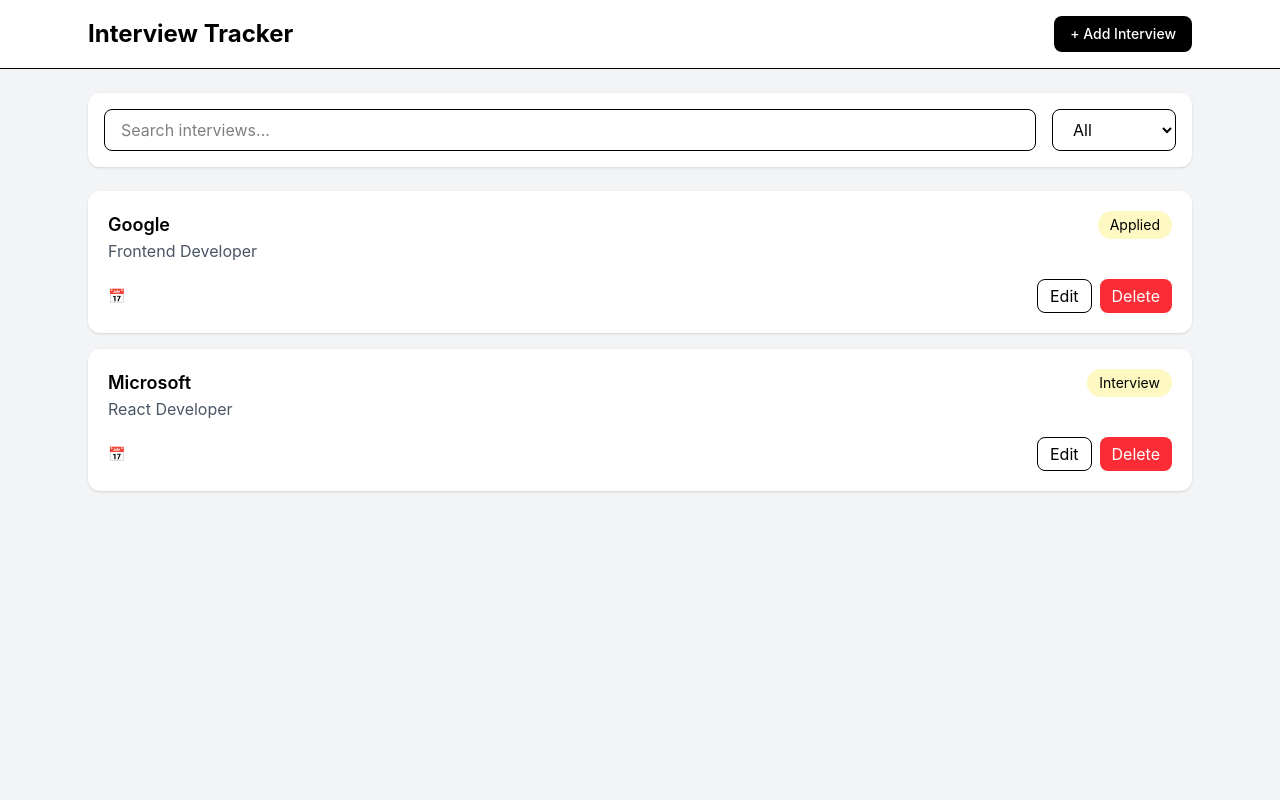
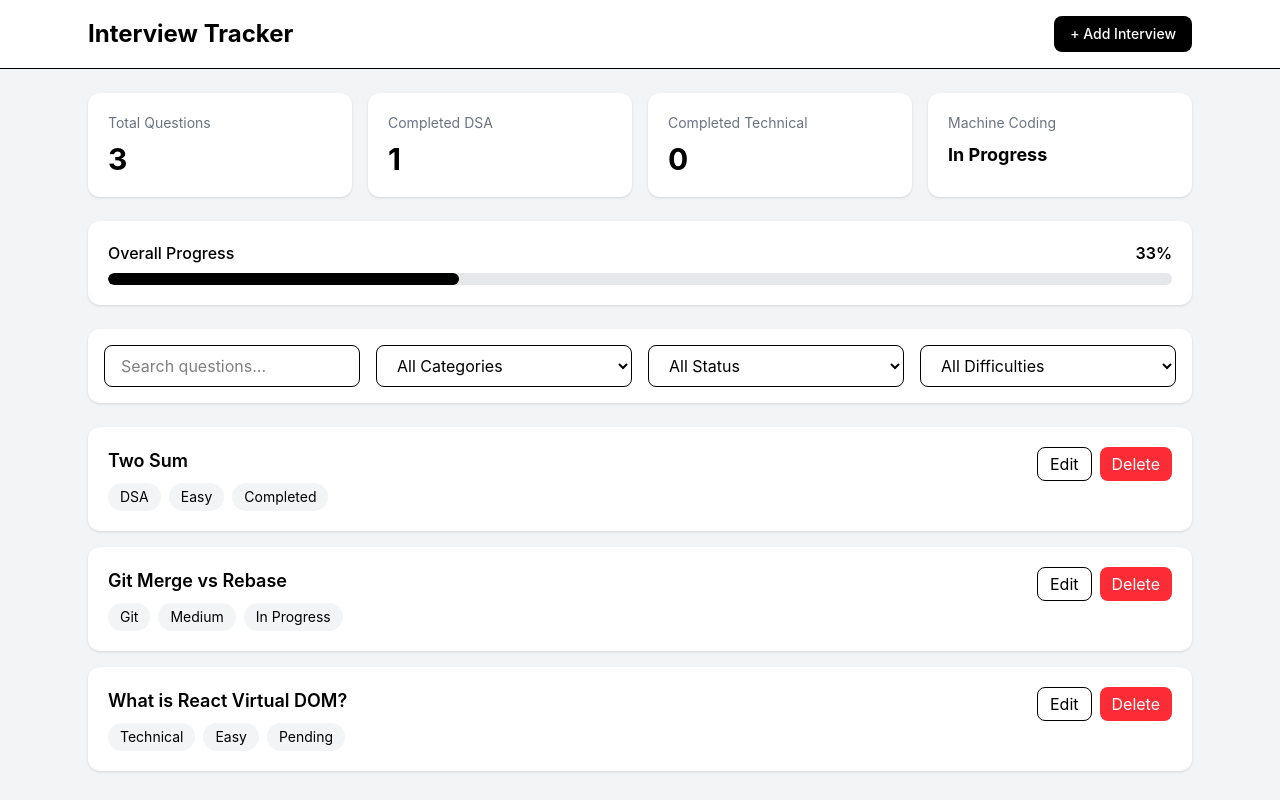
Before and after one commit to amitgith/Interview-Tracker, a React (Vite) app: page / in a window 1280 px wide. Built offline with nearby package versions, Linux system fonts and the light colour scheme.

Commit message:
feat: add localStorage persistence for interview tracker

```diff
--- /dev/null
+++ b/src/components/Dashboard.jsx
@@ -0,0 +1,79 @@
+import { useSelector } from "react-redux";
+
+const Dashboard = () => {
+  const interviews = useSelector((state) => state.tracker.interviews);
+
+  const totalQuestions = interviews.length;
+
+  const completedDSA = interviews.filter(
+    (item) => item.category === "DSA" && item.status === "Completed",
+  ).length;
+
+  const completedTechnical = interviews.filter(
+    (item) => item.category === "Technical" && item.status === "Completed",
+  ).length;
+
+  const completedQuestions = interviews.filter(
+    (item) => item.status === "Completed",
+  ).length;
+
+  const progress =
+    totalQuestions === 0
+      ? 0
+      : Math.round((completedQuestions / totalQuestions) * 100);
+
+  return (
+    <div>
+      {/* Dashboard Cards */}
+      <div className="grid gap-4 md:grid-cols-4">
+        {/* Total Questions */}
+        <div className="rounded-xl bg-white p-5 shadow-sm">
+          <p className="text-sm text-gray-500">Total Questions</p>
+
+          <h2 className="mt-2 text-3xl font-bold">{totalQuestions}</h2>
+        </div>
+
+        {/* Completed DSA */}
+        <div className="rounded-xl bg-white p-5 shadow-sm">
+          <p className="text-sm text-gray-500">Completed DSA</p>
+
+          <h2 className="mt-2 text-3xl font-bold">{completedDSA}</h2>
+        </div>
+
+        {/* Completed Technical */}
+        <div className="rounded-xl bg-white p-5 shadow-sm">
+          <p className="text-sm text-gray-500">Completed Technical</p>
+
+          <h2 className="mt-2 text-3xl font-bold">{completedTechnical}</h2>
+        </div>
+
+        {/* Machine Coding */}
+        <div className="rounded-xl bg-white p-5 shadow-sm">
+          <p className="text-sm text-gray-500">Machine Coding</p>
+
+          <h2 className="mt-2 text-lg font-bold">
+            {progress >= 70 ? "Good Progress" : "In Progress"}
+          </h2>
+        </div>
+      </div>
+
+      {/* Overall Progress */}
+      <div className="mt-6 rounded-xl bg-white p-5 shadow-sm">
+        <div className="mb-2 flex justify-between">
+          <p className="font-medium">Overall Progress</p>
+
+          <span className="font-semibold">{progress}%</span>
+        </div>
+
+        <div className="h-3 overflow-hidden rounded-full bg-gray-200">
+          <div
+            className="h-full rounded-full bg-black"
+            style={{ width: `${progress}%` }}
+          />
+        </div>
+      </div>
+    </div>
+  );
+};
+
+export default Dashboard;
--- a/src/components/EditInterviewForm.jsx
+++ b/src/components/EditInterviewForm.jsx
@@ -11,10 +11,10 @@
     formState: { errors },
   } = useForm({
     defaultValues: {
-      company: interview.company,
-      role: interview.role,
+      question: interview.question,
+      category: interview.category,
+      difficulty: interview.difficulty,
       status: interview.status,
-      date: interview.date,
     },
   });
 
@@ -35,57 +35,56 @@
       className="mt-4 rounded-xl bg-white p-5 shadow-sm"
     >
       <div className="grid gap-4">
+        {/* Question */}
         <div>
           <input
-            {...register("company", {
-              required: "Company name is required",
+            {...register("question", {
+              required: "Question is required",
             })}
-            className="w-full rounded-lg border px-4 py-2"
+            className="w-full rounded-lg border px-4 py-2 outline-none"
           />
 
-          {errors.company && (
-            <p className="text-sm text-red-500">{errors.company.message}</p>
+          {errors.question && (
+            <p className="mt-1 text-sm text-red-500">
+              {errors.question.message}
+            </p>
           )}
         </div>
 
-        <div>
-          <input
-            {...register("role", {
-              required: "Job role is required",
-            })}
-            className="w-full rounded-lg border px-4 py-2"
-          />
-
-          {errors.role && (
-            <p className="text-sm text-red-500">{errors.role.message}</p>
-          )}
-        </div>
-
-        <select {...register("status")} className="rounded-lg border px-4 py-2">
-          <option value="Applied">Applied</option>
-          <option value="Interview">Interview</option>
-          <option value="Selected">Selected</option>
-          <option value="Rejected">Rejected</option>
+        {/* Category */}
+        <select
+          {...register("category")}
+          className="rounded-lg border px-4 py-2"
+        >
+          <option value="DSA">DSA</option>
+          <option value="Git">Git</option>
+          <option value="Technical">Technical</option>
         </select>
 
-        <input
-          type="date"
-          {...register("date", {
-            required: "Date is required",
-          })}
+        {/* Difficulty */}
+        <select
+          {...register("difficulty")}
           className="rounded-lg border px-4 py-2"
-        />
+        >
+          <option value="Easy">Easy</option>
+          <option value="Medium">Medium</option>
+          <option value="Hard">Hard</option>
+        </select>
 
-        {errors.date && (
-          <p className="text-sm text-red-500">{errors.date.message}</p>
-        )}
+        {/* Status */}
+        <select {...register("status")} className="rounded-lg border px-4 py-2">
+          <option value="Pending">Pending</option>
+          <option value="In Progress">In Progress</option>
+          <option value="Completed">Completed</option>
+        </select>
 
+        {/* Buttons */}
         <div className="flex gap-3">
           <button
             type="submit"
             className="rounded-lg bg-black px-4 py-2 text-white"
           >
-            Update Interview
+            Update Question
           </button>
 
           <button
--- a/src/components/FilterBar.jsx
+++ b/src/components/FilterBar.jsx
@@ -1,21 +1,62 @@
+import { useDispatch, useSelector } from "react-redux";
+import {
+  setSearch,
+  setCategoryFilter,
+  setStatusFilter,
+  setDifficultyFilter,
+} from "../features/tracker/trackerSlice";
+
 const FilterBar = () => {
+  const dispatch = useDispatch();
+
+  const filters = useSelector((state) => state.tracker.filters);
+
   return (
-    <div className="flex gap-4 rounded-xl bg-white p-4 shadow-sm">
-
+    <div className="grid gap-4 rounded-xl bg-white p-4 shadow-sm md:grid-cols-4">
+      {/* Search */}
       <input
         type="text"
-        placeholder="Search interviews..."
-        className="flex-1 rounded-lg border px-4 py-2 outline-none"
+        placeholder="Search questions..."
+        value={filters.search}
+        onChange={(e) => dispatch(setSearch(e.target.value))}
+        className="rounded-lg border px-4 py-2 outline-none"
       />
 
-      <select className="rounded-lg border px-4 py-2">
-        <option value="all">All</option>
-        <option value="Applied">Applied</option>
-        <option value="Interview">Interview</option>
-        <option value="Selected">Selected</option>
-        <option value="Rejected">Rejected</option>
+      {/* Category */}
+      <select
+        value={filters.category}
+        onChange={(e) => dispatch(setCategoryFilter(e.target.value))}
+        className="rounded-lg border px-4 py-2"
+      >
+        <option value="all">All Categories</option>
+        <option value="DSA">DSA</option>
+        <option value="Git">Git</option>
+        <option value="Technical">Technical</option>
       </select>
 
+      {/* Status */}
+      <select
+        value={filters.status}
+        onChange={(e) => dispatch(setStatusFilter(e.target.value))}
+        className="rounded-lg border px-4 py-2"
+      >
+        <option value="all">All Status</option>
+        <option value="Pending">Pending</option>
+        <option value="In Progress">In Progress</option>
+        <option value="Completed">Completed</option>
+      </select>
+
+      {/* Difficulty */}
+      <select
+        value={filters.difficulty}
+        onChange={(e) => dispatch(setDifficultyFilter(e.target.value))}
+        className="rounded-lg border px-4 py-2"
+      >
+        <option value="all">All Difficulties</option>
+        <option value="Easy">Easy</option>
+        <option value="Medium">Medium</option>
+        <option value="Hard">Hard</option>
+      </select>
     </div>
   );
 };
--- a/src/components/InterviewCard.jsx
+++ b/src/components/InterviewCard.jsx
@@ -3,34 +3,40 @@
 
 const InterviewCard = ({ interview, onEdit }) => {
   const dispatch = useDispatch();
+
   const handleDelete = () => {
     dispatch(deleteInterview(interview.id));
   };
+
   return (
     <div className="rounded-xl bg-white p-5 shadow-sm">
-      <div className="flex items-start justify-between">
+      <div className="flex items-start justify-between gap-4">
         <div>
-          <h2 className="text-lg font-semibold">{interview.company}</h2>
+          <h2 className="text-lg font-semibold">{interview.question}</h2>
 
-          <p className="text-gray-600">{interview.role}</p>
+          <div className="mt-2 flex flex-wrap gap-2">
+            <span className="rounded-full bg-gray-100 px-3 py-1 text-sm">
+              {interview.category}
+            </span>
+
+            <span className="rounded-full bg-gray-100 px-3 py-1 text-sm">
+              {interview.difficulty}
+            </span>
+
+            <span className="rounded-full bg-gray-100 px-3 py-1 text-sm">
+              {interview.status}
+            </span>
+          </div>
         </div>
 
-        <span className="rounded-full bg-yellow-100 px-3 py-1 text-sm">
-          {interview.status}
-        </span>
-      </div>
-
-      <div className="mt-4 flex items-center justify-between">
-        <p className="text-sm text-gray-500">📅 {interview.date}</p>
-
-        <div onClick={onEdit} className="flex gap-2">
-          <button className="rounded-lg border px-3 py-1 cursor-pointer">
+        <div className="flex gap-2">
+          <button onClick={onEdit} className="rounded-lg border px-3 py-1">
             Edit
           </button>
 
           <button
             onClick={handleDelete}
-            className="rounded-lg bg-red-500 px-3 py-1 text-white cursor-pointer"
+            className="rounded-lg bg-red-500 px-3 py-1 text-white"
           >
             Delete
           </button>
--- a/src/components/InterviewForm.jsx
+++ b/src/components/InterviewForm.jsx
@@ -9,7 +9,13 @@
     register,
     handleSubmit,
     formState: { errors },
-  } = useForm({ mode: "onChange" });
+  } = useForm({
+    defaultValues: {
+      category: "DSA",
+      difficulty: "Easy",
+      status: "Pending",
+    },
+  });
 
   const onSubmit = (data) => {
     dispatch(
@@ -28,64 +34,49 @@
       className="mt-4 rounded-xl bg-white p-5 shadow-sm"
     >
       <div className="grid gap-4">
-        {/* Company */}
+        {/* Question */}
         <div>
           <input
-            {...register("company", {
-              required: "Company name is required",
+            {...register("question", {
+              required: "Question is required",
             })}
-            placeholder="Company Name"
-            className="w-full rounded-lg border px-4 py-2"
+            placeholder="Enter interview question"
+            className="w-full rounded-lg border px-4 py-2 outline-none"
           />
 
-          {errors.company && (
+          {errors.question && (
             <p className="mt-1 text-sm text-red-500">
-              {errors.company.message}
+              {errors.question.message}
             </p>
           )}
         </div>
 
-        {/* Role */}
-        <div>
-          <input
-            {...register("role", {
-              required: "Job role is required",
-            })}
-            placeholder="Job Role"
-            className="w-full rounded-lg border px-4 py-2"
-          />
+        {/* Category */}
+        <select
+          {...register("category")}
+          className="rounded-lg border px-4 py-2"
+        >
+          <option value="DSA">DSA</option>
+          <option value="Git">Git</option>
+          <option value="Technical">Technical</option>
+        </select>
 
-          {errors.role && (
-            <p className="mt-1 text-sm text-red-500">{errors.role.message}</p>
-          )}
-        </div>
+        {/* Difficulty */}
+        <select
+          {...register("difficulty")}
+          className="rounded-lg border px-4 py-2"
+        >
+          <option value="Easy">Easy</option>
+          <option value="Medium">Medium</option>
+          <option value="Hard">Hard</option>
+        </select>
 
         {/* Status */}
-        <select
-          {...register("status")}
-          className="rounded-lg border px-4 py-2"
-          defaultValue="Applied"
-        >
-          <option value="Applied">Applied</option>
-          <option value="Interview">Interview</option>
-          <option value="Selected">Selected</option>
-          <option value="Rejected">Rejected</option>
+        <select {...register("status")} className="rounded-lg border px-4 py-2">
+          <option value="Pending">Pending</option>
+          <option value="In Progress">In Progress</option>
+          <option value="Completed">Completed</option>
         </select>
-
-        {/* Date */}
-        <div>
-          <input
-            type="date"
-            {...register("date", {
-              required: "Interview date is required",
-            })}
-            className="rounded-lg border px-4 py-2"
-          />
-
-          {errors.date && (
-            <p className="mt-1 text-sm text-red-500">{errors.date.message}</p>
-          )}
-        </div>
 
         {/* Buttons */}
         <div className="flex gap-3">
@@ -93,7 +84,7 @@
             type="submit"
             className="rounded-lg bg-black px-4 py-2 text-white"
           >
-            Add Interview
+            Add Question
           </button>
 
           <button
--- a/src/features/tracker/trackerSlice.jsx
+++ b/src/features/tracker/trackerSlice.jsx
@@ -6,20 +6,31 @@
     interviews: [
       {
         id: 1,
-        company: "Google",
-        role: "Frontend Developer",
-        status: "Applied",
+        question: "Two Sum",
+        category: "DSA",
+        difficulty: "Easy",
+        status: "Completed",
       },
       {
         id: 2,
-        company: "Microsoft",
-        role: "React Developer",
-        status: "Interview",
+        question: "Git Merge vs Rebase",
+        category: "Git",
+        difficulty: "Medium",
+        status: "In Progress",
+      },
+      {
+        id: 3,
+        question: "What is React Virtual DOM?",
+        category: "Technical",
+        difficulty: "Easy",
+        status: "Pending",
       },
     ],
     filters: {
+      search: "",
+      category: "all",
       status: "all",
-      search: "",
+      difficulty: "all",
     },
   },
   reducers: {
@@ -39,11 +50,20 @@
         state.interviews[index] = action.payload;
       }
     },
+    setSearch: (state, action) => {
+      state.filters.search = action.payload;
+    },
+
+    setCategoryFilter: (state, action) => {
+      state.filters.category = action.payload;
+    },
+
     setStatusFilter: (state, action) => {
       state.filters.status = action.payload;
     },
-    setSearch: (state, action) => {
-      state.filters.search = action.payload;
+
+    setDifficultyFilter: (state, action) => {
+      state.filters.difficulty = action.payload;
     },
   },
 });
@@ -51,8 +71,10 @@
   addInterview,
   deleteInterview,
   updateInterview,
+  setSearch,
+  setCategoryFilter,
   setStatusFilter,
-  setSearch,
+  setDifficultyFilter,
 } = trackerSlice.actions;
 
 export default trackerSlice.reducer;
--- a/src/pages/Tracker.jsx
+++ b/src/pages/Tracker.jsx
@@ -6,27 +6,42 @@
 import InterviewCard from "../components/InterviewCard";
 import InterviewForm from "../components/InterviewForm";
 import EditInterviewForm from "../components/EditInterviewForm";
+import Dashboard from "../components/Dashboard";
 
 const Tracker = () => {
   const [showForm, setShowForm] = useState(false);
   const [editingInterview, setEditingInterview] = useState(null);
 
-  const interviews = useSelector(
-    (state) => state.tracker.interviews
-  );
+  const interviews = useSelector((state) => state.tracker.interviews);
+
+  const filters = useSelector((state) => state.tracker.filters);
+
+  const filteredInterviews = interviews.filter((item) => {
+    const searchMatch = item.question
+      ?.toLowerCase()
+      .includes(filters.search.toLowerCase());
+
+    const categoryMatch =
+      filters.category === "all" || item.category === filters.category;
+
+    const statusMatch =
+      filters.status === "all" || item.status === filters.status;
+
+    const difficultyMatch =
+      filters.difficulty === "all" || item.difficulty === filters.difficulty;
+
+    return searchMatch && categoryMatch && statusMatch && difficultyMatch;
+  });
 
   return (
     <div className="min-h-screen bg-gray-100">
       <Header onAdd={() => setShowForm(true)} />
 
       <main className="mx-auto max-w-6xl px-6 py-6">
+        {/* Add Question Form */}
+        {showForm && <InterviewForm onClose={() => setShowForm(false)} />}
 
-        {showForm && (
-          <InterviewForm
-            onClose={() => setShowForm(false)}
-          />
-        )}
-
+        {/* Edit Question Form */}
         {editingInterview && (
           <EditInterviewForm
             interview={editingInterview}
@@ -34,10 +49,17 @@
           />
         )}
 
-        <FilterBar />
+        {/* Dashboard */}
+        <Dashboard />
 
+        {/* Search + Filters */}
+        <div className="mt-6">
+          <FilterBar />
+        </div>
+
+        {/* Questions */}
         <div className="mt-6 grid gap-4">
-          {interviews.map((interview) => (
+          {filteredInterviews.map((interview) => (
             <InterviewCard
               key={interview.id}
               interview={interview}
@@ -45,7 +67,6 @@
             />
           ))}
         </div>
-
       </main>
     </div>
   );
```
